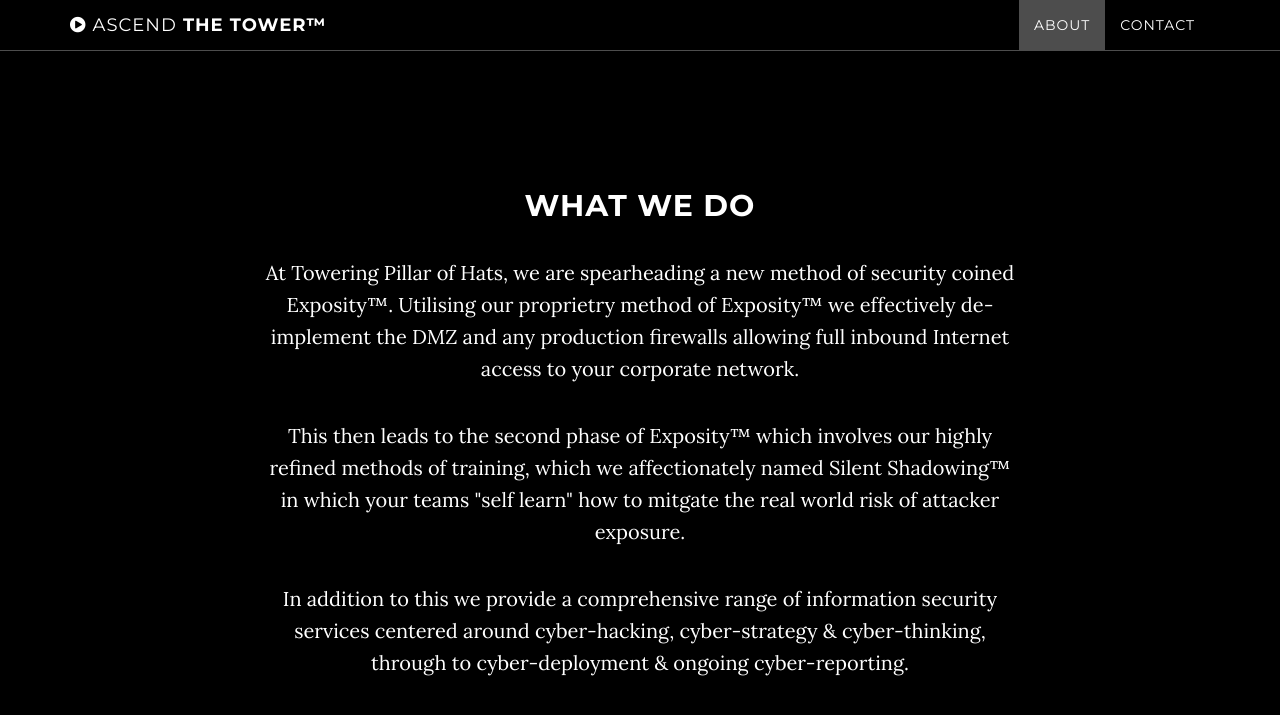
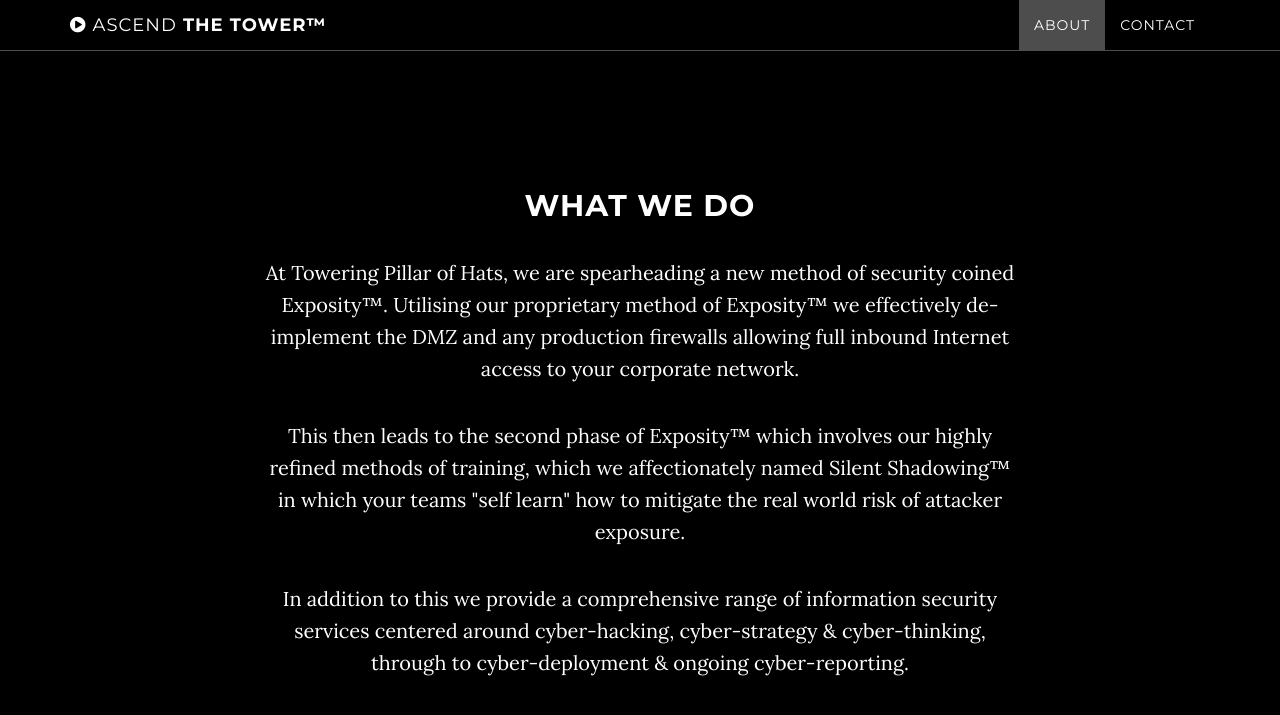
Before and after one commit to tpohs/tpohs.github.io, a Jekyll site: the page built from index.html, in a window 1280 px wide and 900 px high, scrolled down 911 px. Shown: the top 715 px of the window. Built offline with Jekyll 4.4.1, drawn with Linux system fonts in a browser that asks for light colours.

Commit message:
about update

```diff
--- a/_includes/about.html
+++ b/_includes/about.html
@@ -3,8 +3,8 @@
         <div class="row">
             <div class="col-lg-8 col-lg-offset-2">
                 <h2>What we do</h2>
-                <p>At Towering Pillar of Hats, we are spearheading a new method of security coined Exposity™. Utilising our proprietry method of Exposity™ we effectively de-implement the DMZ and any production firewalls allowing full inbound Internet access to your corporate network.</p>
-                <p>This then leads to the second phase of Exposity™ which involves our highly refined methods of training, which we affectionately named  Silent Shadowing™ in which your teams "self learn" how to mitgate the real world risk of attacker exposure.</p>
+                <p>At Towering Pillar of Hats, we are spearheading a new method of security coined Exposity™. Utilising our proprietary method of Exposity™ we effectively de-implement the DMZ and any production firewalls allowing full inbound Internet access to your corporate network.</p>
+                <p>This then leads to the second phase of Exposity™ which involves our highly refined methods of training, which we affectionately named  Silent Shadowing™ in which your teams "self learn" how to mitigate the real world risk of attacker exposure.</p>
                 <p>In addition to this we provide a comprehensive range of information security services centered around cyber-hacking, cyber-strategy & cyber-thinking, through to cyber-deployment & ongoing cyber-reporting.</p>
             </div>
         </div>
```
